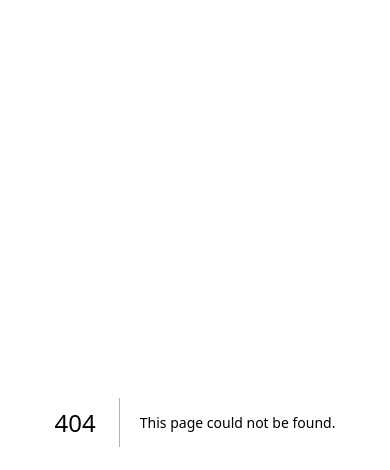
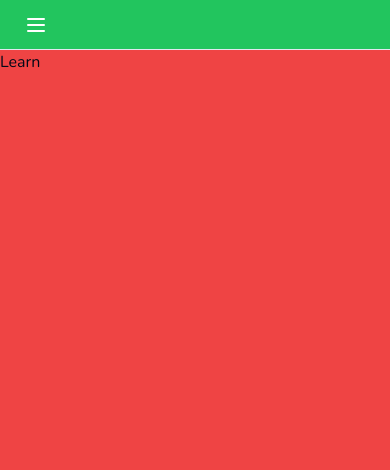
Before and after one commit to samusarsar/unolingo, a Next.js app: page /learn in a window 390 px wide. Before the commit this address had no page. Shown: the top 470 px of the page. Built offline with nearby package versions, Linux system fonts and the light colour scheme.

Commit message:
Add: added responsive MainLayout setup with placeholder background colors

```diff
--- /dev/null
+++ b/app/(main)/learn/layout.tsx
@@ -0,0 +1,17 @@
+import { BaseProps } from '@/common/types';
+import { Sidebar } from '@/components/sidebar';
+import { MobileHeader } from '@/components/mobile-header';
+
+const MainLayout = ({ children }: BaseProps) => {
+	return (
+		<>
+			<MobileHeader />
+			<Sidebar className='hidden lg:flex' />
+			<main className='lg:pl-[256px] h-full pt-[50px] lg:pt-0'>
+				<div className='bg-red-500 h-full'>{children}</div>
+			</main>
+		</>
+	);
+};
+
+export default MainLayout;
--- /dev/null
+++ b/app/(main)/learn/page.tsx
@@ -0,0 +1,5 @@
+const LearnPage = () => {
+    return ( <div>Learn</div> );
+}
+
+export default LearnPage;
--- a/app/(marketing)/layout.tsx
+++ b/app/(marketing)/layout.tsx
@@ -1,7 +1,8 @@
+import { BaseProps } from '@/common/types';
 import Footer from './_components/footer';
 import Header from './_components/header';
 
-const MarketingLayout = ({ children }: { children: React.ReactNode }) => {
+const MarketingLayout = ({ children }: BaseProps) => {
 	return (
 		<div className='min-h-screen flex flex-col'>
 			<Header />
--- a/app/globals.css
+++ b/app/globals.css
@@ -1,6 +1,12 @@
 @tailwind base;
 @tailwind components;
 @tailwind utilities;
+
+html,
+body,
+:root {
+	@apply h-full;
+}
 
 @layer base {
 	:root {
--- /dev/null
+++ b/common/types.ts
@@ -0,0 +1,3 @@
+export type BaseProps = {
+	children: React.ReactNode;
+};
```
Lines whose indentation alone changed are shown as unchanged.
